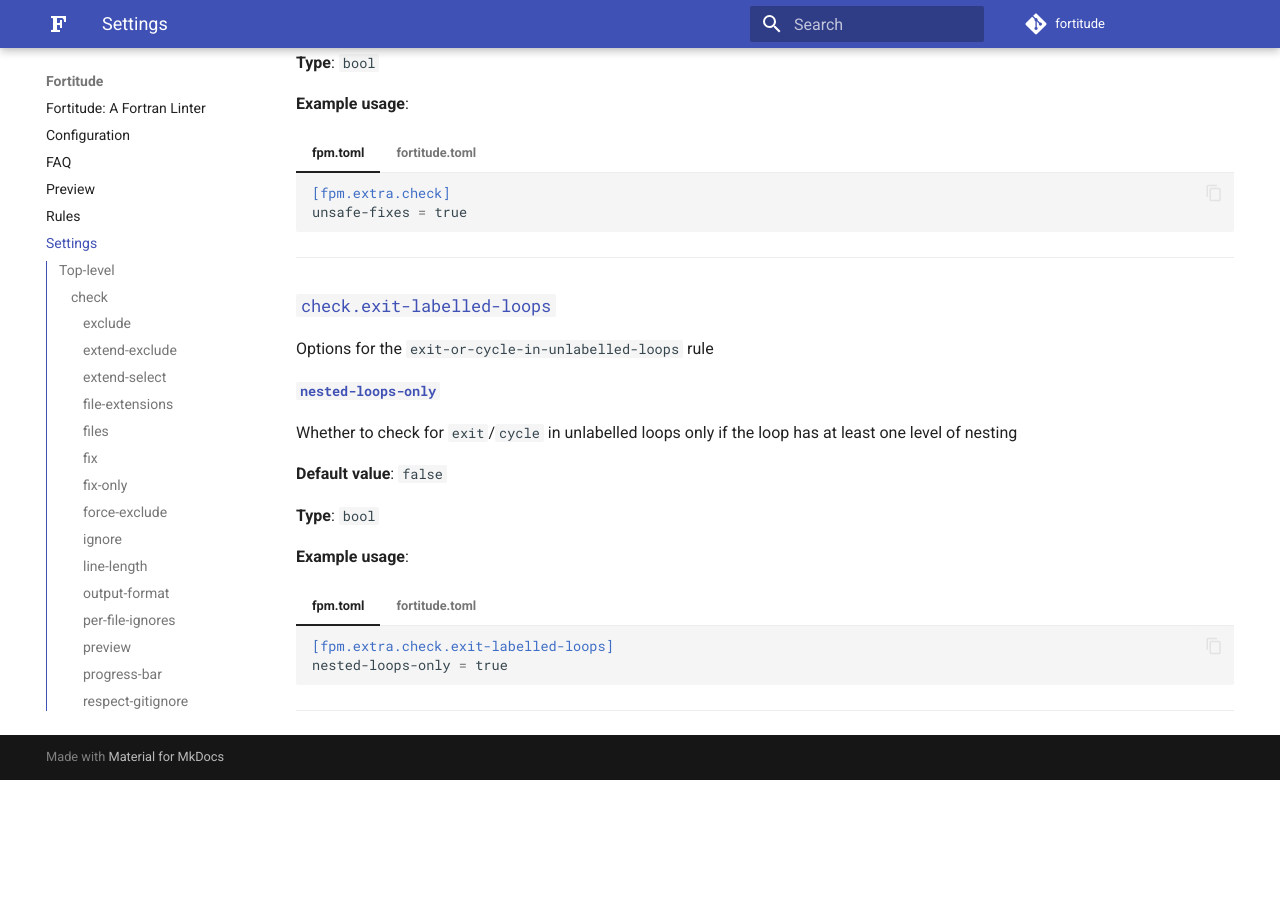
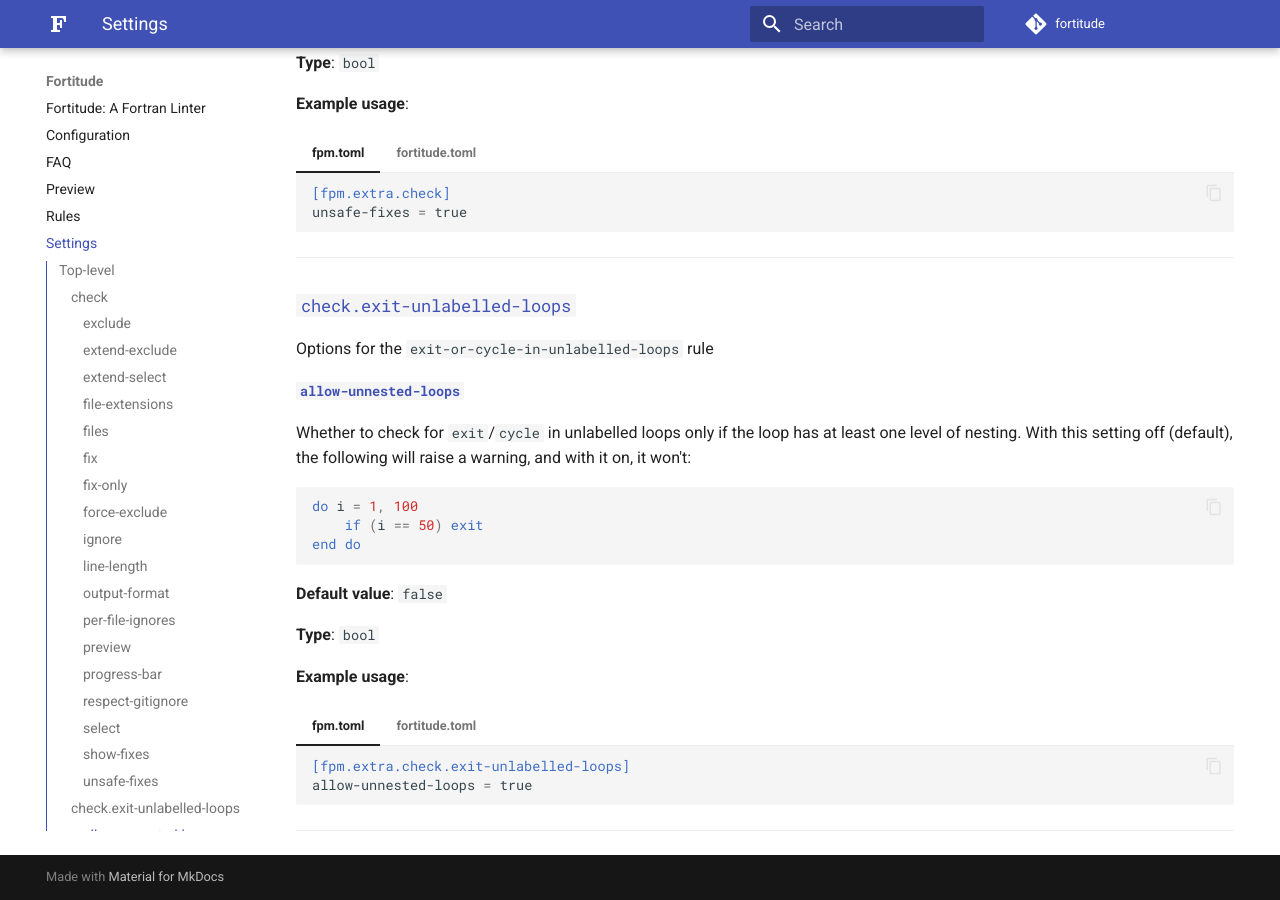
Before and after one commit to PlasmaFAIR/fortitude, an MkDocs documentation site: the page built from docs/settings.md, in a window 1280 px wide and 900 px high, scrolled down 7835 px. Built offline with MkDocs 1.6.1 and Material for MkDocs 9.7.7, drawn with Linux system fonts in a browser that asks for light colours; comment, search, counter and statistics services are not loaded; before the commit the page ends 8615 px from its top, so only the background shows below that.

Commit message:
Rename setting for `exit-or-cycle-in-unlabelled-loop`, improve docs

````diff
--- a/docs/settings.md
+++ b/docs/settings.md
@@ -571,15 +571,22 @@
 
 ---
 
-### `check.exit-labelled-loops`
+### `check.exit-unlabelled-loops`
 
 Options for the `exit-or-cycle-in-unlabelled-loops` rule
 
-#### [`nested-loops-only`](#check_exit-labelled-loops_nested-loops-only) {: #check_exit-labelled-loops_nested-loops-only }
-<span id="nested-loops-only"></span>
+#### [`allow-unnested-loops`](#check_exit-unlabelled-loops_allow-unnested-loops) {: #check_exit-unlabelled-loops_allow-unnested-loops }
+<span id="allow-unnested-loops"></span>
 
 Whether to check for `exit`/`cycle` in unlabelled loops only if the loop has at
-least one level of nesting
+least one level of nesting. With this setting off (default), the following will
+raise a warning, and with it on, it won't:
+
+```f90
+do i = 1, 100
+    if (i == 50) exit
+end do
+```
 
 **Default value**: `false`
 
@@ -590,14 +597,14 @@
 === "fpm.toml"
 
     ```toml
-    [fpm.extra.check.exit-labelled-loops]
-    nested-loops-only = true
+    [fpm.extra.check.exit-unlabelled-loops]
+    allow-unnested-loops = true
     ```
 === "fortitude.toml"
 
     ```toml
-    [check.exit-labelled-loops]
-    nested-loops-only = true
+    [check.exit-unlabelled-loops]
+    allow-unnested-loops = true
     ```
 
 ---
````
Also changed, not shown: docs/rules/exit-or-cycle-in-unlabelled-loop.md (+4 -4 lines), 6 other files.
